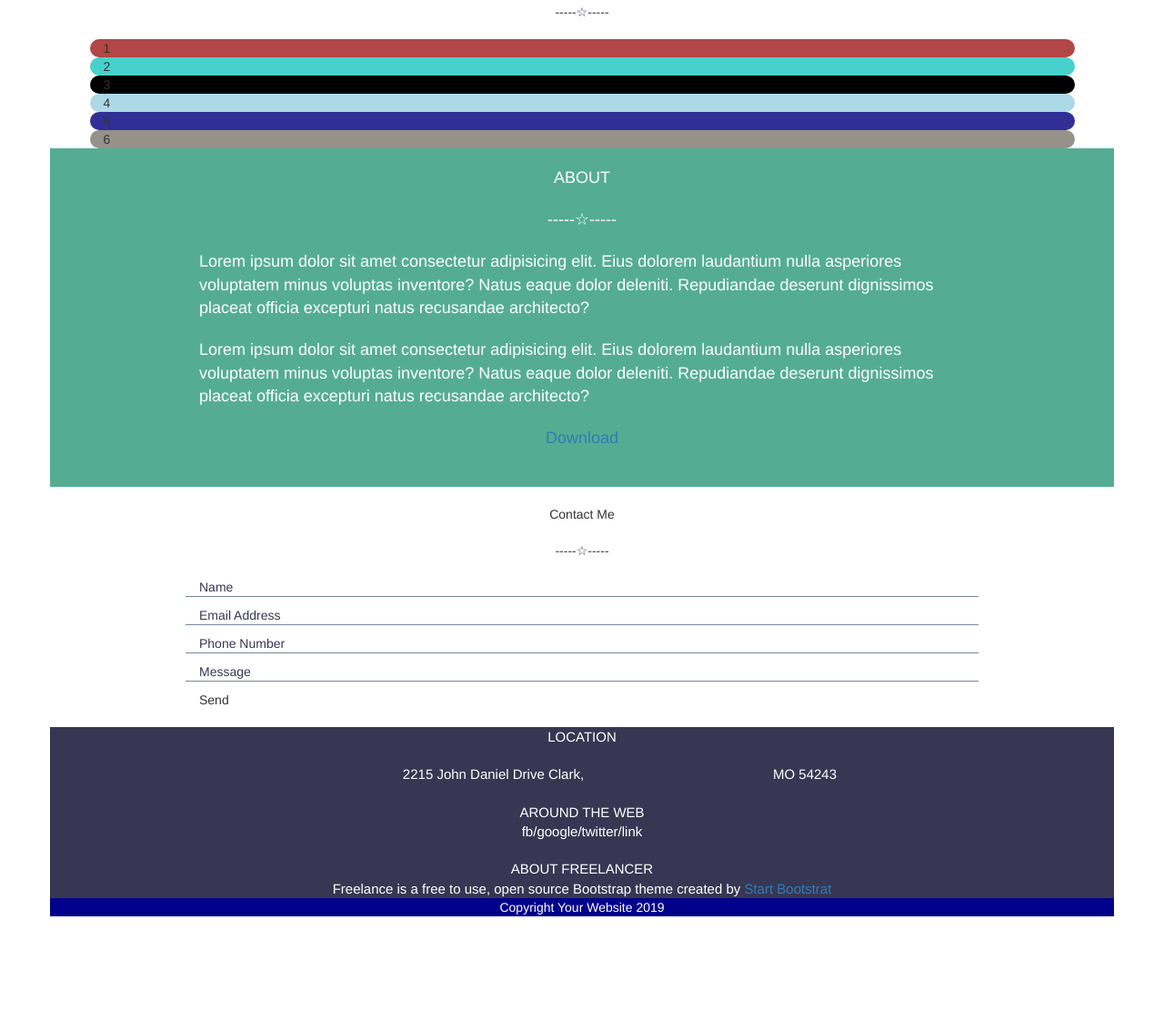
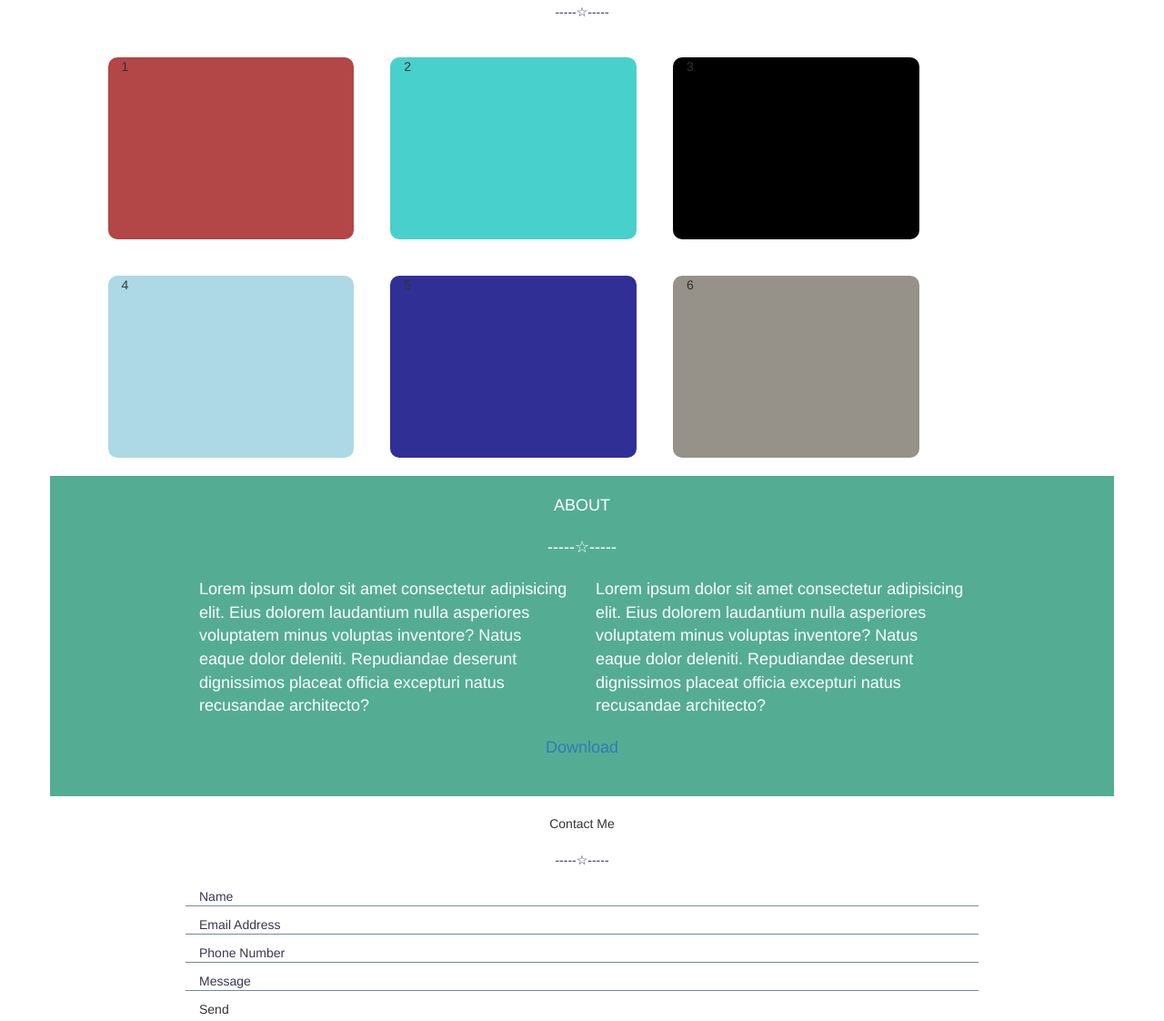
Before and after one commit to adalpo87/html-css-bootstrap-freelancer, a plain HTML site: page index.html in a window 1280 px wide. Shown: the part 636-1758 px from the top of the page at 91% size. Before the commit the page ends 1643 px from the top, so only its background shows below. Drawn offline with nearby package versions, Linux system fonts and the light colour scheme.

Commit message:
da finire portfolio lg

```diff
--- a/css/style.css
+++ b/css/style.css
@@ -139,6 +139,10 @@
     background-color: white;
     margin: 30px auto;
   }
+  .adp-img-port-sm{
+    height: 200px;
+    margin: 20px;
+  }
 }
 /* Risoluzione MD */
 @media all and (min-width: 992px){
--- a/index.html
+++ b/index.html
@@ -61,47 +61,27 @@
 
       <div class="container">
         <div class="row container-w95">
-          <div class="col-xs-12 adp-color-img-1 adp-image-xs adp-image-sm">
+          <div class="col-xs-12 col-sm-5 adp-color-img-1 adp-image-xs adp-image-sm adp-img-port-sm col-lg-offset-1 col-lg-3">
             1
             </div>
-          </div>
-      </div>
 
-      <div class="container">
-        <div class="row container-w95">
-          <div class="col-xs-12 adp-color-img-2 adp-image-xs adp-image-sm">
+          <div class="col-xs-12 col-sm-5 adp-color-img-2 adp-image-xs adp-image-sm adp-img-port-sm col-lg-offset-1 col-lg-3">
             2
             </div>
-          </div>
-      </div>
 
-      <div class="container">
-        <div class="row container-w95">
-          <div class="col-xs-12 adp-color-img-3 adp-image-xs adp-image-sm">
+          <div class="col-xs-12 col-sm-5 adp-color-img-3 adp-image-xs adp-image-sm adp-img-port-sm col-lg-offset-1 col-lg-3">
             3
             </div>
-          </div>
-      </div>
 
-      <div class="container">
-        <div class="row container-w95">
-          <div class="col-xs-12 adp-color-img-4  adp-image-xs adp-image-sm">
+          <div class="col-xs-12 col-sm-5 adp-color-img-4  adp-image-xs adp-image-sm adp-img-port-sm col-lg-offset-1 col-lg-3">
             4
             </div>
-          </div>
-      </div>
 
-      <div class="container">
-        <div class="row container-w95">
-          <div class="col-xs-12 adp-color-img-5 adp-image-xs adp-image-sm">
+          <div class="col-xs-12 col-sm-5 adp-color-img-5 adp-image-xs adp-image-sm adp-img-port-sm col-lg-offset-1 col-lg-3">
             5
             </div>
-          </div>
-      </div>
 
-      <div class="container">
-        <div class="row container-w95">
-          <div class="col-xs-12 adp-color-img-6 adp-image-xs adp-image-sm">
+          <div class="col-xs-12 col-sm-5 adp-color-img-6 adp-image-xs adp-image-sm adp-img-port-sm col-lg-offset-1 col-lg-3">
             6
             </div>
           </div>
@@ -114,8 +94,8 @@
           <div class="col-xs-12 adp-margin-ta adp-text-about">ABOUT</div>
           <div class="col-xs-12 adp-margin-ta adp-text-about">-----&star;-----</div>
 
-        <div class="col-xs-12 adp-text-about">Lorem ipsum dolor sit amet consectetur adipisicing elit. Eius dolorem laudantium nulla asperiores voluptatem minus voluptas inventore? Natus eaque dolor deleniti. Repudiandae deserunt dignissimos placeat officia excepturi natus recusandae architecto?</div>
-        <div class="col-xs-12 adp-text-about">Lorem ipsum dolor sit amet consectetur adipisicing elit. Eius dolorem laudantium nulla asperiores voluptatem minus voluptas inventore? Natus eaque dolor deleniti. Repudiandae deserunt dignissimos placeat officia excepturi natus recusandae architecto?</div>
+        <div class="col-xs-12 col-sm-6 adp-text-about">Lorem ipsum dolor sit amet consectetur adipisicing elit. Eius dolorem laudantium nulla asperiores voluptatem minus voluptas inventore? Natus eaque dolor deleniti. Repudiandae deserunt dignissimos placeat officia excepturi natus recusandae architecto?</div>
+        <div class="col-xs-12 col-sm-6 adp-text-about">Lorem ipsum dolor sit amet consectetur adipisicing elit. Eius dolorem laudantium nulla asperiores voluptatem minus voluptas inventore? Natus eaque dolor deleniti. Repudiandae deserunt dignissimos placeat officia excepturi natus recusandae architecto?</div>
 
         <div class="col-xs-12 adp-margin-ta adp-text-about"><a href="#">Download</a></div>
       </div>
@@ -142,20 +122,20 @@
 
       <div class="container container-xs-pad adp-container-blue adp-text-white adp-text-font">
         <div class="row">
-          <div class="col-xs-12">
+          <div class="col-xs-12 col-sm-4">
             <div class="row">
             <div class="col-xs-12 adp-margin-ta">LOCATION</div>
             <div class="col-xs-offset-2 col-xs-6 adp-margin-ta adp-xs-margin-padding">2215 John Daniel Drive Clark,</div>
             <div class="col-xs-4 adp-xs-tal adp-xs-margin-padding">MO 54243</div>
           </div>
           </div>
-          <div class="col-xs-12">
+          <div class="col-xs-12 col-sm-4">
             <div class="row">
               <div class="col-xs-12 adp-ta-center">AROUND THE WEB</div>
               <div class="col-xs-12 adp-margin-ta">fb/google/twitter/link</div>
             </div>
           </div>
-          <div class="col-xs-12">
+          <div class="col-xs-12 col-sm-4">
             <div class="col-xs-12 adp-ta-center">ABOUT FREELANCER</div>
             <div class="col-xs-12 adp-ta-center">Freelance is a free to use, open source Bootstrap theme created by <a href="#">Start Bootstrat</a></div>
           </div>
```
